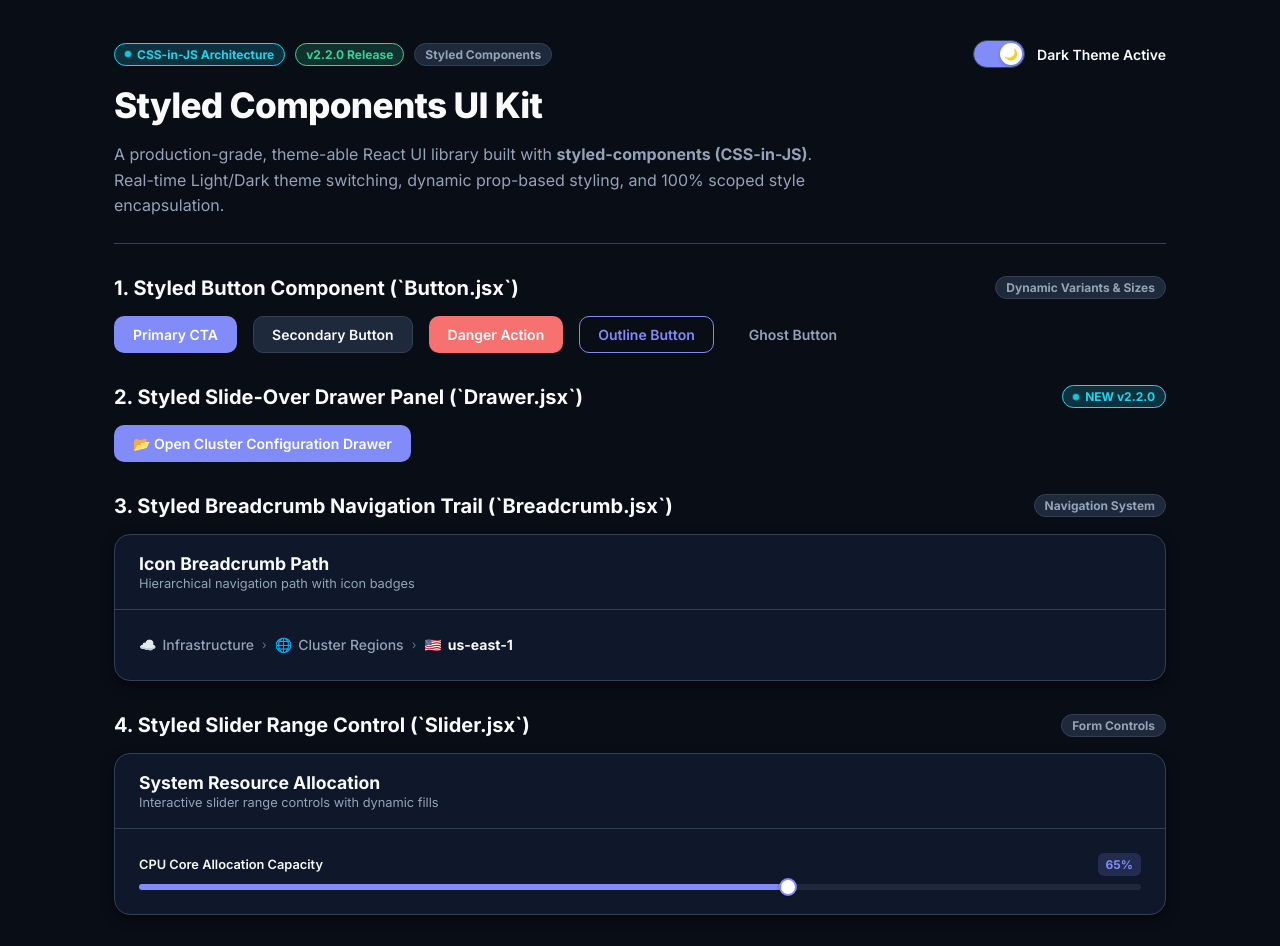
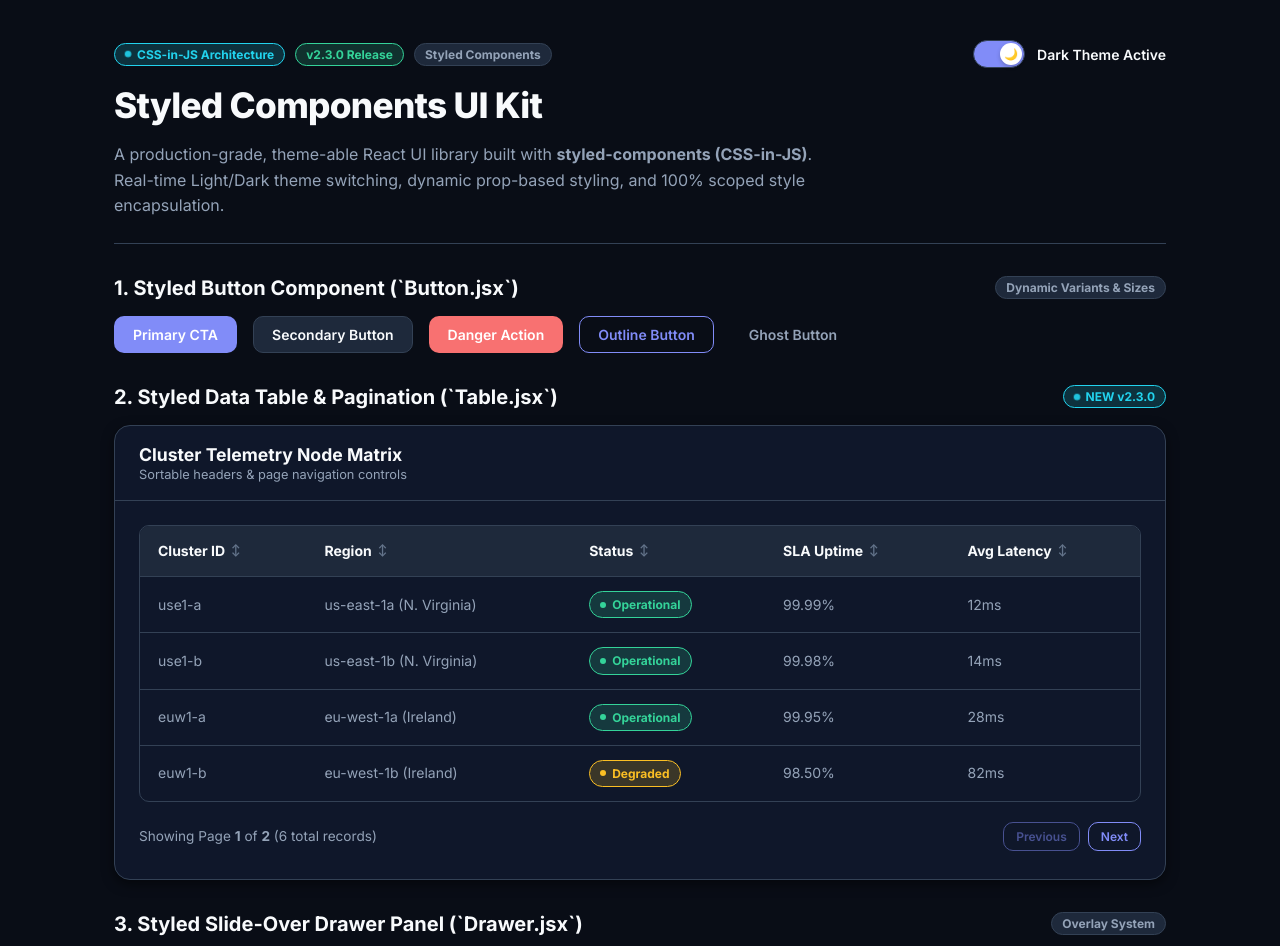
Before and after one commit to breakingthebot/styled-components-theme-uikit-build54, a React (Vite) app: page / in a window 1280 px wide. Shown: the top 946 px of the page. Built offline with nearby package versions, Linux system fonts and the light colour scheme.

Commit message:
feat: release v2.3.0 - Styled Data Table & Pagination Controls Component

```diff
--- a/src/App.jsx
+++ b/src/App.jsx
@@ -25,6 +25,7 @@
 import { Slider } from './components/Slider/Slider';
 import { Breadcrumb } from './components/Breadcrumb/Breadcrumb';
 import { Drawer } from './components/Drawer/Drawer';
+import { Table } from './components/Table/Table';
 
 const AppContainer = styled.div`
   max-width: 1100px;
@@ -107,15 +108,34 @@
   const [isModalOpen, setIsModalOpen] = useState(false);
   const [isDrawerOpen, setIsDrawerOpen] = useState(false);
   const [inputValue, setInputValue] = useState('acme-corp-prod');
-  const [selectedCluster, setSelectedCluster] = useState('us-east-1');
   const [sliderVal, setSliderVal] = useState(65);
 
   const theme = isDarkMode ? darkTheme : lightTheme;
 
-  const breadcrumbItems1 = [
-    { label: 'Infrastructure', icon: '☁️', href: '#' },
-    { label: 'Cluster Regions', icon: '🌐', href: '#' },
-    { label: 'us-east-1', icon: '🇺🇸', href: '#' },
+  const tableColumns = [
+    { key: 'id', label: 'Cluster ID', sortable: true },
+    { key: 'region', label: 'Region', sortable: true },
+    {
+      key: 'status',
+      label: 'Status',
+      sortable: true,
+      render: (val) => (
+        <Badge variant={val === 'Operational' ? 'success' : 'warning'} hasDot>
+          {val}
+        </Badge>
+      ),
+    },
+    { key: 'uptime', label: 'SLA Uptime', sortable: true },
+    { key: 'latency', label: 'Avg Latency', sortable: true },
+  ];
+
+  const tableData = [
+    { id: 'use1-a', region: 'us-east-1a (N. Virginia)', status: 'Operational', uptime: '99.99%', latency: '12ms' },
+    { id: 'use1-b', region: 'us-east-1b (N. Virginia)', status: 'Operational', uptime: '99.98%', latency: '14ms' },
+    { id: 'euw1-a', region: 'eu-west-1a (Ireland)', status: 'Operational', uptime: '99.95%', latency: '28ms' },
+    { id: 'euw1-b', region: 'eu-west-1b (Ireland)', status: 'Degraded', uptime: '98.50%', latency: '82ms' },
+    { id: 'aps1-a', region: 'ap-southeast-1a (Singapore)', status: 'Operational', uptime: '99.99%', latency: '42ms' },
+    { id: 'sae1-a', region: 'sa-east-1a (São Paulo)', status: 'Operational', uptime: '99.91%', latency: '64ms' },
   ];
 
   return (
@@ -127,7 +147,7 @@
           <HeaderTop>
             <BadgeStrip>
               <Badge variant="info" hasDot isPulse>CSS-in-JS Architecture</Badge>
-              <Badge variant="success">v2.2.0 Release</Badge>
+              <Badge variant="success">v2.3.0 Release</Badge>
               <Badge variant="neutral">Styled Components</Badge>
             </BadgeStrip>
 
@@ -152,28 +172,34 @@
           </SectionHeader>
 
           <Row>
-            <Tooltip content="Primary CTA button with linear brand fill" position="top">
-              <Button variant="primary">Primary CTA</Button>
-            </Tooltip>
-
-            <Tooltip content="Secondary surface button with subtle border" position="top">
-              <Button variant="secondary">Secondary Button</Button>
-            </Tooltip>
-
-            <Tooltip content="⚠️ Irreversible dangerous action trigger" position="top">
-              <Button variant="danger">Danger Action</Button>
-            </Tooltip>
-
+            <Button variant="primary">Primary CTA</Button>
+            <Button variant="secondary">Secondary Button</Button>
+            <Button variant="danger">Danger Action</Button>
             <Button variant="outline">Outline Button</Button>
             <Button variant="ghost">Ghost Button</Button>
           </Row>
         </Section>
 
-        {/* SECTION 2: DRAWER PANEL (NEW v2.2.0) */}
+        {/* SECTION 2: DATA TABLE & PAGINATION (NEW v2.3.0) */}
         <Section>
           <SectionHeader>
-            <SectionTitle>2. Styled Slide-Over Drawer Panel (`Drawer.jsx`)</SectionTitle>
-            <Badge variant="info" hasDot isPulse>NEW v2.2.0</Badge>
+            <SectionTitle>2. Styled Data Table &amp; Pagination (`Table.jsx`)</SectionTitle>
+            <Badge variant="info" hasDot isPulse>NEW v2.3.0</Badge>
+          </SectionHeader>
+
+          <Card>
+            <Card.Header title="Cluster Telemetry Node Matrix" subtitle="Sortable headers &amp; page navigation controls" />
+            <Card.Body>
+              <Table columns={tableColumns} data={tableData} pageSize={4} />
+            </Card.Body>
+          </Card>
+        </Section>
+
+        {/* SECTION 3: DRAWER PANEL */}
+        <Section>
+          <SectionHeader>
+            <SectionTitle>3. Styled Slide-Over Drawer Panel (`Drawer.jsx`)</SectionTitle>
+            <Badge variant="neutral">Overlay System</Badge>
           </SectionHeader>
 
           <Row>
@@ -181,21 +207,6 @@
               📂 Open Cluster Configuration Drawer
             </Button>
           </Row>
-        </Section>
-
-        {/* SECTION 3: BREADCRUMB NAVIGATION */}
-        <Section>
-          <SectionHeader>
-            <SectionTitle>3. Styled Breadcrumb Navigation Trail (`Breadcrumb.jsx`)</SectionTitle>
-            <Badge variant="neutral">Navigation System</Badge>
-          </SectionHeader>
-
-          <Card>
-            <Card.Header title="Icon Breadcrumb Path" subtitle="Hierarchical navigation path with icon badges" />
-            <Card.Body>
-              <Breadcrumb items={breadcrumbItems1} separator="›" />
-            </Card.Body>
-          </Card>
         </Section>
 
         {/* SECTION 4: SLIDER RANGE CONTROL */}
@@ -218,20 +229,6 @@
               </Card.Body>
             </Card>
           </Grid>
-        </Section>
-
-        {/* SECTION 5: MODAL DIALOG SHOWCASE */}
-        <Section>
-          <SectionHeader>
-            <SectionTitle>5. Styled Modal Overlay Component (`Modal.jsx`)</SectionTitle>
-            <Badge variant="neutral">Overlay System</Badge>
-          </SectionHeader>
-
-          <Row>
-            <Button variant="primary" onClick={() => setIsModalOpen(true)}>
-              🪟 Open Accessible Modal Dialog
-            </Button>
-          </Row>
         </Section>
       </AppContainer>
 
--- /dev/null
+++ b/src/components/Table/Table.jsx
@@ -0,0 +1,198 @@
+// src/components/Table/Table.jsx
+// Theme-able Data Table & Pagination Controls Component built with Styled Components.
+// Created: 2026-07-31
+
+import React, { useState, useMemo } from 'react';
+import styled, { css } from 'styled-components';
+import { Button } from '../Button/Button';
+
+const TableContainer = styled.div`
+  display: flex;
+  flex-direction: column;
+  gap: 16px;
+  width: 100%;
+`;
+
+const TableWrapper = styled.div`
+  width: 100%;
+  overflow-x: auto;
+  border: 1px solid ${({ theme }) => theme.colors.border};
+  border-radius: ${({ theme }) => theme.radii.md};
+  background-color: ${({ theme }) => theme.colors.surface};
+`;
+
+const StyledTable = styled.table`
+  width: 100%;
+  border-collapse: collapse;
+  text-align: left;
+  font-size: 0.875rem;
+`;
+
+const TableHeader = styled.thead`
+  background-color: ${({ theme }) => theme.colors.surfaceElevated};
+  border-bottom: 1px solid ${({ theme }) => theme.colors.border};
+`;
+
+const HeaderCell = styled.th`
+  padding: 14px 18px;
+  font-weight: 700;
+  color: ${({ theme }) => theme.colors.textPrimary};
+  user-select: none;
+
+  ${({ sortable }) =>
+    sortable &&
+    css`
+      cursor: pointer;
+      &:hover {
+        color: ${({ theme }) => theme.colors.primary};
+      }
+    `}
+`;
+
+const HeaderFlex = styled.div`
+  display: flex;
+  align-items: center;
+  gap: 6px;
+`;
+
+const SortIcon = styled.span`
+  font-size: 0.7rem;
+  color: ${({ active, theme }) => (active ? theme.colors.primary : theme.colors.textMuted)};
+`;
+
+const TableBody = styled.tbody``;
+
+const TableRow = styled.tr`
+  border-bottom: 1px solid ${({ theme }) => theme.colors.border};
+  transition: background-color 0.15s ease;
+
+  &:last-child {
+    border-bottom: none;
+  }
+
+  &:hover {
+    background-color: ${({ theme }) => theme.colors.surfaceElevated};
+  }
+`;
+
+const TableCell = styled.td`
+  padding: 14px 18px;
+  color: ${({ theme }) => theme.colors.textSecondary};
+`;
+
+const PaginationBar = styled.div`
+  display: flex;
+  align-items: center;
+  justify-content: space-between;
+  padding: 4px 0;
+  gap: 16px;
+  flex-wrap: wrap;
+`;
+
+const PageInfo = styled.span`
+  font-size: 0.85rem;
+  color: ${({ theme }) => theme.colors.textSecondary};
+`;
+
+export const Table = ({
+  columns = [],
+  data = [],
+  pageSize = 5,
+  className,
+}) => {
+  const [currentPage, setCurrentPage] = useState(1);
+  const [sortKey, setSortKey] = useState(null);
+  const [sortOrder, setSortOrder] = useState('asc');
+
+  const handleSort = (key) => {
+    if (sortKey === key) {
+      setSortOrder((prev) => (prev === 'asc' ? 'desc' : 'asc'));
+    } else {
+      setSortKey(key);
+      setSortOrder('asc');
+    }
+  };
+
+  const sortedData = useMemo(() => {
+    if (!sortKey) return data;
+    return [...data].sort((a, b) => {
+      const valA = a[sortKey];
+      const valB = b[sortKey];
+      if (valA < valB) return sortOrder === 'asc' ? -1 : 1;
+      if (valA > valB) return sortOrder === 'asc' ? 1 : -1;
+      return 0;
+    });
+  }, [data, sortKey, sortOrder]);
+
+  const totalPages = Math.ceil(sortedData.length / pageSize) || 1;
+  const paginatedData = useMemo(() => {
+    const start = (currentPage - 1) * pageSize;
+    return sortedData.slice(start, start + pageSize);
+  }, [sortedData, currentPage, pageSize]);
+
+  return (
+    <TableContainer className={className}>
+      <TableWrapper>
+        <StyledTable>
+          <TableHeader>
+            <tr>
+              {columns.map((col) => (
+                <HeaderCell
+                  key={col.key}
+                  sortable={col.sortable}
+                  onClick={() => col.sortable && handleSort(col.key)}
+                >
+                  <HeaderFlex>
+                    <span>{col.label}</span>
+                    {col.sortable && (
+                      <SortIcon active={sortKey === col.key}>
+                        {sortKey === col.key ? (sortOrder === 'asc' ? '▲' : '▼') : '↕'}
+                      </SortIcon>
+                    )}
+                  </HeaderFlex>
+                </HeaderCell>
+              ))}
+            </tr>
+          </TableHeader>
+
+          <TableBody>
+            {paginatedData.map((row, rowIdx) => (
+              <TableRow key={rowIdx}>
+                {columns.map((col) => (
+                  <TableCell key={col.key}>
+                    {col.render ? col.render(row[col.key], row) : row[col.key]}
+                  </TableCell>
+                ))}
+              </TableRow>
+            ))}
+          </TableBody>
+        </StyledTable>
+      </TableWrapper>
+
+      <PaginationBar>
+        <PageInfo>
+          Showing Page <strong>{currentPage}</strong> of <strong>{totalPages}</strong> ({data.length} total records)
+        </PageInfo>
+
+        <div style={{ display: 'flex', gap: '8px' }}>
+          <Button
+            size="sm"
+            variant="outline"
+            disabled={currentPage === 1}
+            onClick={() => setCurrentPage((p) => Math.max(1, p - 1))}
+          >
+            Previous
+          </Button>
+          <Button
+            size="sm"
+            variant="outline"
+            disabled={currentPage === totalPages}
+            onClick={() => setCurrentPage((p) => Math.min(totalPages, p + 1))}
+          >
+            Next
+          </Button>
+        </div>
+      </PaginationBar>
+    </TableContainer>
+  );
+};
```
Also changed, not shown: 2 other files (tests, documents, lock files or other folders).
